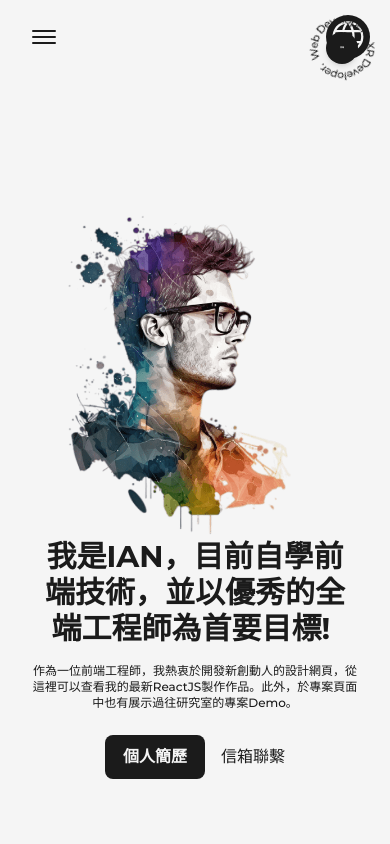
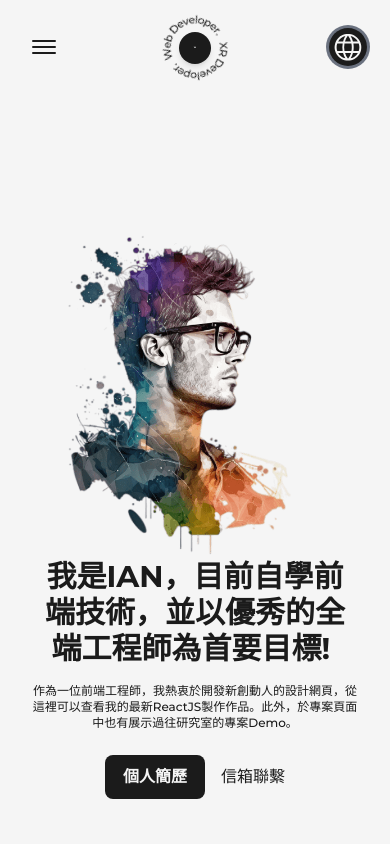
Before and after one commit to woo49m/Portfolio, a Next.js app: page / in a window 390 px wide. Shown: the top 844 px of the page. Built offline with nearby package versions, Linux system fonts and the light colour scheme.

Commit message:
語言ICON調整

```diff
--- a/src/components/HireMe.js
+++ b/src/components/HireMe.js
@@ -7,20 +7,20 @@ const HireMe = () => {
   const { t } = useTranslation();
 
   return (
-    <div className=" z-30 fixed left-4 bottom-4 flex items-center justify-center overflow-hidden lg:absolute lg:right-4 lg:left-auto lg:top-0 lg:bottom-auto md:right-0">
-      <div className="md:w-24 w-48 h-auto flex items-center justify-center relative">
+    <div className=" z-30 fixed xl:left-[88px] left-28 bottom-4 flex items-center justify-center overflow-hidden lg:absolute lg:left-[50%]  -translate-x-[50%] lg:top-0 lg:bottom-auto ">
+      <div className="md:w-24 xl:w-36  w-48 h-auto flex items-center justify-center relative">
         <CircularText className=" w-full fill-dark dark:fill-light animate-spin-slow" />
 
         <Link
           href={"mailto:i861128@gmail.com"}
           className=" flex items-center justify-center absolute left-1/2 top-1/2
            -translate-x-1/2 -translate-y-1/2 bg-dark text-light shadow-md border-solid text-base
-            border-dark w-20 h-20 rounded-full font-semibold hover:bg-light hover:text-dark
+            border-dark w-20 h-20 rounded-full  hover:bg-light hover:text-dark
             dark:bg-light dark:text-dark hover:dark:bg-dark hover:dark:text-light hover:dark:border-light
-             md:w-8 md:h-8 md:text-[2px]
+             md:w-8 md:h-8 md:text-[2px] xl:w-14 xl:h-14 font-bold
             "
         >
-          {t("Hire")}
+          {"W"}
         </Link>
       </div>
     </div>
--- a/src/components/Navbar.js
+++ b/src/components/Navbar.js
@@ -15,6 +15,7 @@ import {
 import { motion } from "framer-motion";
 import useThemeSwitcher from "./Hooks/useThemeSwitcher";
 import { useTranslation } from "react-i18next";
+import HireMe from "./HireMe";
 
 const CustomLink = ({ href, title, className = "" }) => {
   const router = useRouter();
@@ -76,7 +77,10 @@ const Navbar = () => {
   };
 
   return (
-    <header className=" w-full px-32 py-8 lg:py-16 md:py-8 md:px-8 font-medium flex items-center justify-between dark:text-light relative z-10 lg:px-16 md:px12 sm:px-8">
+    <header
+      className=" w-full px-32 py-8 lg:py-16 md:py-[42px] md:px-8 font-medium flex
+    items-center justify-between dark:text-light relative z-10 lg:px-16 md:px12 sm:px-8"
+    >
       <button
         className="flex-col justify-center items-center hidden lg:flex"
         onClick={() => handleClick()}
@@ -160,10 +164,14 @@ const Navbar = () => {
           <div className="flex flex-col font-bold ">
             <div className="flex flex-row justify-center items-center ">
               <div
-                className=" relative bg-dark rounded-full mt-[0px] ml-6 mr-1 dark:bg-light  dark:hover:bg-light/75  hover:bg-dark/50 transition-all ease-in-out duration-100"
+                className=" relative bg-gray-500 rounded-full mt-[0px] ml-6 mr-1
+            md:bg-gray-500 md:hover:bg-gray-400 p-[3px]
+            dark:bg-gradient-to-tl from-gradient1 to-gradient2  dark:md:hover:bg-gray-400 dark:bg-light
+            dark:hover:bg-light/75  hover:bg-dark/50 transition-all ease-in-out duration-100"
                 onClick={() => setlangisOpen(!langisOpen)}
               >
-                <LanguageIcon className=" cursor-pointer dark:fill-dark fill-light  w-[44px] translate-y-[4px] h-auto "></LanguageIcon>
+                <div className=" w-full bg-dark rounded-full">
+                  <LanguageIcon className=" cursor-pointer fill-light md:w-[38px]    w-[44px] translate-y-[4px] h-auto "></LanguageIcon>
                   <div
                     className={`ease-in-out transition-all duration-500  ${
                       langisOpen ? "flex flex-col" : "hidden"
@@ -185,16 +193,21 @@ const Navbar = () => {
                 </div>
               </div>
             </div>
+          </div>
         </nav>
       </div>
 
       <div className="absolute hidden md:right-4 right-12 lg:flex lg:flex-col font-bold ">
         <div className="flex flex-row justify-center items-center ">
           <div
-            className=" relative bg-dark rounded-full mt-[0px] ml-6 mr-1 dark:bg-light  dark:hover:bg-light/75  hover:bg-dark/50 transition-all ease-in-out duration-100"
+            className=" relative bg-gray-500 rounded-full mt-[0px] ml-6 mr-1
+            md:bg-gray-500 md:hover:bg-gray-400 p-[3px]
+            dark:bg-gradient-to-tl from-gradient1 to-gradient2  dark:md:hover:bg-gray-400 dark:bg-light
+            dark:hover:bg-light/75  hover:bg-dark/50 transition-all ease-in-out duration-100"
             onClick={() => setlangisOpen(!langisOpen)}
           >
-            <LanguageIcon className=" cursor-pointer dark:fill-dark fill-light  w-[44px] translate-y-[4px] h-auto "></LanguageIcon>
+            <div className=" w-full bg-dark rounded-full">
+              <LanguageIcon className=" cursor-pointer fill-light md:w-[38px]    w-[44px] translate-y-[4px] h-auto "></LanguageIcon>
               <div
                 className={`ease-in-out transition-all duration-500  ${
                   langisOpen ? "flex flex-col" : "hidden"
@@ -212,6 +225,7 @@ const Navbar = () => {
                 >
                   {t("Footer.ZH")}
                 </button>
+              </div>
             </div>
           </div>
         </div>
--- a/src/locales/zh/translation.json
+++ b/src/locales/zh/translation.json
@@ -22,7 +22,7 @@
     "projects_completed": "專案完成數量",
     "web_applications": "網頁開發數量",
     "Bechelor_Content": "我是徐雋硯，活潑隨和的個性讓我在大學期間參與了許多社團活動。由於在團體中具備號召力、影響力，因此時常擔任召集人或者主要幹部，具有活動組織、規劃經驗。",
-    "Master_Content": "本人畢業於成功大學土木研究所，主修營建管理。由於研究室長年引入人工智能、區塊鏈、點雲、XR(AR、MR、VR)等資訊技術以提升管理效率，因此時常獲得產學合作的專案機會，這也使我在研究所時期，更多是偏向學習資訊知識，提升編程能力以及面對需求者進行專案的開發。於此兩年學習了C#、Python兩種程式語言，並累積兩年編程經驗，最終開發兩項軟體專案。快速的學習能力以及清晰的邏輯思維，讓我在面對非本科專業專案時，仍能井然有序地進行整體規劃與執行，不畏懼的精神也讓我在學習路上能夠得以堅持。在過程中，也逐漸發現通過邏輯與編程進行創造是非常有趣且吸引我的，這不僅激發了我對資訊工程的興趣，也使我最終選擇潛心學習。",
+    "Master_Content": "本人畢業於成功大學土木研究所，主修營建管理。由於研究室長年引入人工智能、區塊鏈、點雲、XR(AR、MR、VR)等資訊技術提升管理效率，因此時常獲得產學合作的專案機會，這也使我在研究所時期，更多是偏向學習資訊知識，提升編程能力以及面對需求者進行專案的開發。於此兩年學習了C#、Python兩種程式語言，並累積兩年編程經驗，最終開發兩項軟體專案。快速的學習能力以及清晰的邏輯思維，讓我在面對非本科專業專案時，仍能井然有序地進行整體規劃與執行，不畏懼的精神也讓我在學習路上能夠得以堅持。在過程中，也逐漸發現通過邏輯與編程進行創造是非常有趣且吸引我的，這不僅激發了我對資訊工程的興趣，也使我最終選擇潛心學習。",
     "Graduated_Content": "目前自學前端網頁技術，花費三個月時間學習HTML、CSS、Javascript、React框架、CRA、Vite、Next.JS、Tailwind以及Redux、Router等其他相輔套件，並於後續兩個月時間製作五項網頁作品，累積實務開發經驗。未來將會繼續學習更多的理論、後端知識和開發工具，同時也會持續培養開發經驗和程式設計思維，以優秀的全端工程師為首要目標!"
   },
   "Skills": {
```
Lines whose indentation alone changed are shown as unchanged.
